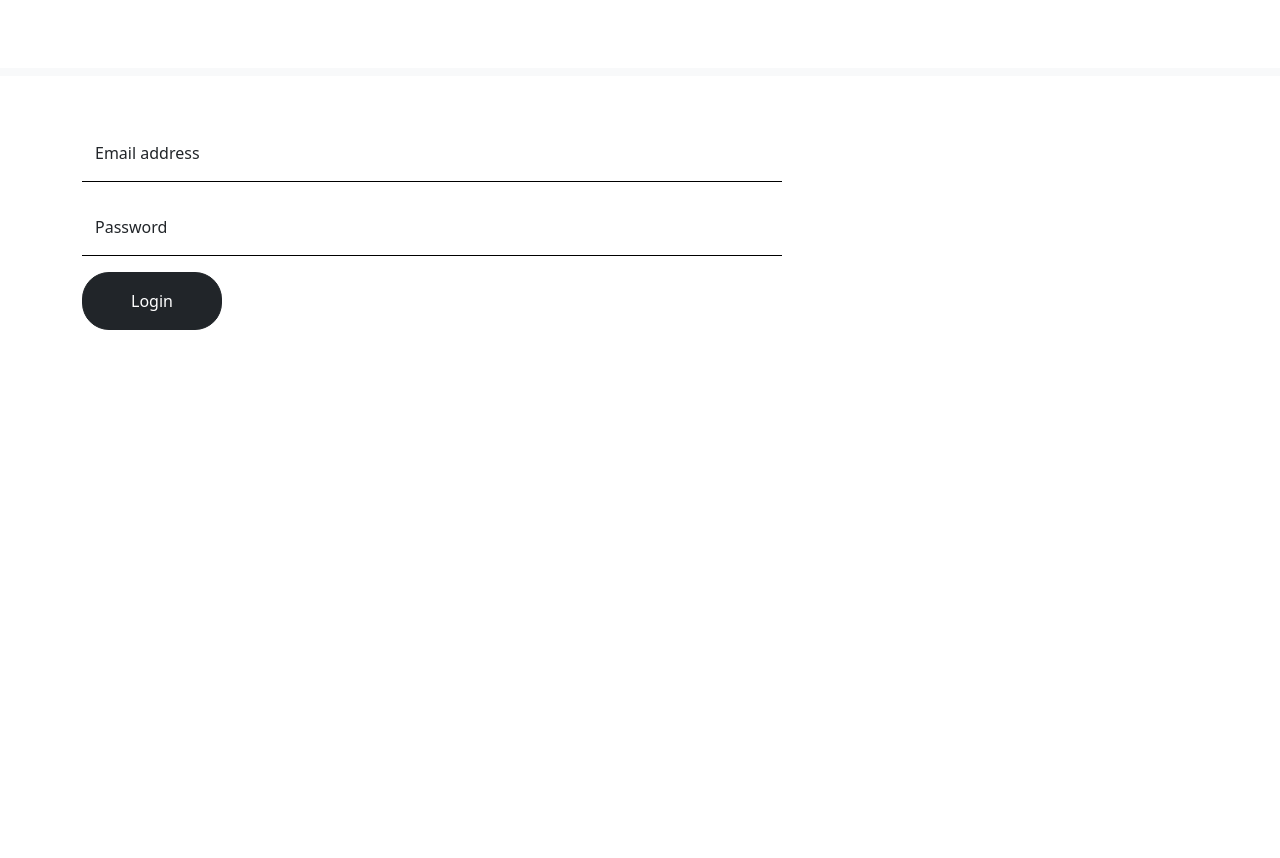
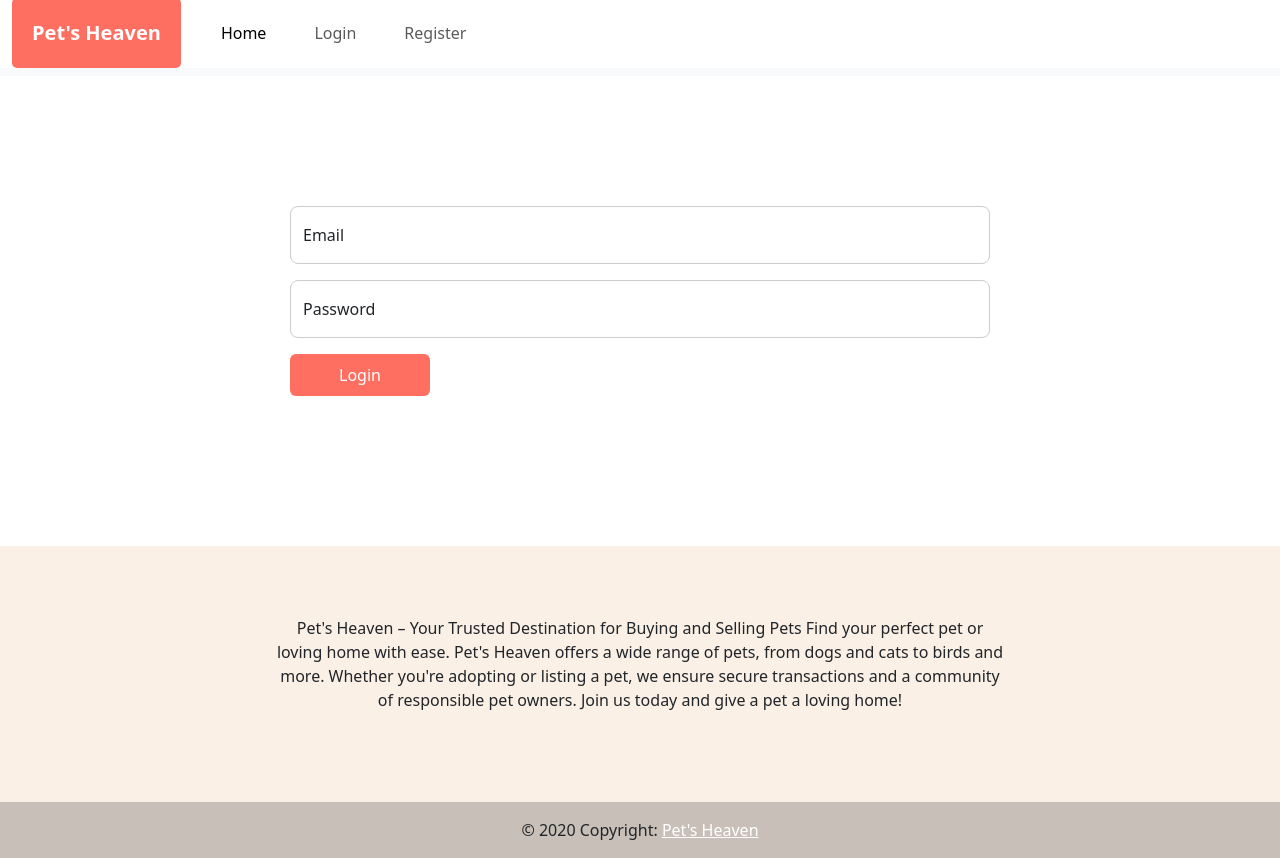
Before and after one commit to AmeeraUsman16/Online-Pets-Buying-and-Selling-Store, a PHP site: page / in a window 1280 px wide. Before the commit the page ends 330 px from the top, so only its background shows below. Run offline with PHP 8.4, Linux system fonts and the light colour scheme.

Commit message:
added footer.php,update index.php(login page) also update index page's navbar

```diff
--- /dev/null
+++ b/footer.php
@@ -0,0 +1,53 @@
+  <!-- Remove the container if you want to extend the Footer to full width. -->
+
+  <!-- Footer -->
+  <footer class="text-center " style="background-color:#FAF0E6">
+    <!-- Grid container -->
+    <div class="container" >
+   <!-- Section: Text -->
+      <section class="mb-5" >
+        <div class="row d-flex justify-content-center" >
+          <div class="col-lg-8">
+            <p style="margin-top:70px;margin-bottom:-30px">
+              Pet's Heaven – Your Trusted Destination for Buying and Selling Pets
+              Find your perfect pet or loving home with ease. Pet's Heaven offers a wide range of pets, from dogs and
+              cats to birds and more. Whether you're adopting or listing a pet, we ensure secure transactions and a
+              community of responsible pet owners. Join us today and give a pet a loving home!
+            </p>
+          </div>
+        </div>
+      </section>
+
+
+      <!-- Section: Social -->
+      <section class="text-center mb-5">
+        <a href="" class="text-white me-4">
+          <i class="fab fa-facebook-f"></i>
+        </a>
+        <a href="" class="text-white me-4">
+          <i class="fab fa-twitter"></i>
+        </a>
+        <a href="" class="text-white me-4">
+          <i class="fab fa-google"></i>
+        </a>
+        <a href="" class="text-white me-4">
+          <i class="fab fa-instagram"></i>
+        </a>
+        <a href="" class="text-white me-4">
+          <i class="fab fa-linkedin"></i>
+        </a>
+        <a href="" class="text-white me-4">
+          <i class="fab fa-github"></i>
+        </a>
+      </section>
+      <!-- Section: Social -->
+    </div>
+    <!-- Grid container -->
+
+    <!-- Copyright -->
+    <div class="text-center p-3" style="background-color: rgba(0, 0, 0, 0.2)">
+      © 2020 Copyright:
+      <a class="text-white" href="#">Pet's Heaven</a>
+    </div>
+    <!-- Copyright -->
+  </foote
--- a/index.php
+++ b/index.php
@@ -38,28 +38,46 @@ if(isset($_POST['login-btn'])){
     <title>LOGIN</title>
     <link href="https://cdn.jsdelivr.net/npm/bootstrap@5.3.3/dist/css/bootstrap.min.css" rel="stylesheet"
         integrity="sha384-QWTKZyjpPEjISv5WaRU9OFeRpok6YctnYmDr5pNlyT2bRjXh0JMhjY6hW+ALEwIH" crossorigin="anonymous">
+
+
+        <style>
+.div-form{
+    display:flex;
+    justify-content: center;
+    align-items:center;
+
+}
+
+
+        </style>
 </head>
 
 <body>
     <?php  require_once 'nav.php' //Include Navigation bar?>
-    <div class="container mt-5">
-        <form action="" method="post">
+    <div class="container mt-20 " style="margin-bottom:150px;margin-top:130px;">
+        <div class="container mt-5 div-form">
+            <!-- Add enctype="multipart/form-data" to enable file uploads -->
+            <form action="" method="post" enctype="multipart/form-data" >
                 <div class="form-floating mb-3">
-                <input type="email" name="email" class="form-control " id="floatingInput" placeholder="name@example.com" style="border: none; border-bottom: 1px solid #000; border-radius:0;width:700px;"
-                    required >
-                <label for="floatingInput">Email address</label>
+                    <input type="email" name="email" class="form-control " id="floatingInput" placeholder="name@example.com" required
+                        style="border: none; border: 1px solid #cdcdcd; border-radius:8px;width:700px;">
+                    <label for="floatingInputType">Email </label>
                 </div>
                 <div class="form-floating mb-3">
-                <input type="password" name="password" class="form-control" id="floatingPassword" placeholder="Password" style="border: none; border-bottom: 1px solid #000; border-radius:0;width:700px;"
-                    required>
+                    <input type="password" name="password" class="form-control" id="floatingPassword" placeholder="Password" required
+                        style="border: none; border: 1px solid #cdcdcd; border-radius:8px;width:700px;" >
                     <label for="floatingPassword">Password</label>
                 </div>
+
                 <div class="mb-0">
-                <button type="submit" name="login-btn" class="btn btn-dark p-3 px-5" style="border-radius: 27px;">Login</button>
+                    <button type="submit" name="login-btn" style="background: #FF6F61" class="btn text-white py-2 px-5"
+                        style="border-radius: 8px;">Login</button>
                 </div>
             </form>
         </div>
+    </div>
 
+    <?php require_once 'footer.php'; //Include Footer ?>
     <script src="https://cdn.jsdelivr.net/npm/bootstrap@5.3.3/dist/js/bootstrap.bundle.min.js"
         integrity="sha384-YvpcrYf0tY3lHB60NNkmXc5s9fDVZLESaAA55NDzOxhy9GkcIdslK1eN7N6jIeHz" crossorigin="anonymous">
     </script>
--- a/nav.php
+++ b/nav.php
@@ -1,37 +1,31 @@
+<?php
+$current_page = basename($_SERVER['PHP_SELF']);
+?>
+
 <nav class="navbar navbar-expand-lg bg-body-tertiary" style="margin-top:-10px">
-    <div class="container-fluid" style="background-color:white;">
-        <!-- Header (brand name) with sky blue background -->
-        <a class="navbar-brand" href="index.php" style="background-color: white; color: white; font-weight: bold; padding:20px; border-radius: 5px;">
+    <div class="container-fluid" style="background-color: white;">
+        <a class="navbar-brand" href="index.php"
+            style="background-color: #FF6F61; color: white; font-weight: bold; padding:20px; border-radius: 5px;">
             Pet's Heaven
         </a>
-
         <button class="navbar-toggler" type="button" data-bs-toggle="collapse" data-bs-target="#navbarSupportedContent"
             aria-controls="navbarSupportedContent" aria-expanded="false" aria-label="Toggle navigation">
             <span class="navbar-toggler-icon"></span>
         </button>
+        <div class="collapse navbar-collapse " id="navbarSupportedContent">
+            <ul class="navbar-nav ">
+                <li class="nav-item">
+                    <a class="nav-link fs-accent btn px-4 py-2 <?= ($current_page == 'index.php') ? 'underline active' : '' ?>"
+                        href="index.php">Home</a>
+                </li>
+             <li class="nav-item">
+                    <a class="nav-link fs-accent btn px-4 py-2"  href="index.php" >Login</a>
+                </li>
+                <li class="nav-item">
+                    <a class="nav-link fs-accent btn px-4 py-2" href="register.php" >Register</a>
+                </li>
 
-        <div class="collapse navbar-collapse justify-content-center" id="navbarSupportedContent">
-            <ul class="navbar-nav mb-2 mb-lg-0">
-                <li class="nav-item mx-3">
-                    <a class="nav-link btn btn-outline-light rounded-pill px-4 py-2"
-                       aria-current="page" href="index.php" style="color: white;">Login</a>
-                </li>
-                <li class="nav-item mx-3">
-                    <a class="nav-link btn btn-outline-light rounded-pill px-4 py-2"
-                       href="register.php" style="color: white;">Register</a>
-                </li>
             </ul>
         </div>
     </div>
 </nav>
-
-<style>
-    .navbar-nav .nav-link {
-        color: white !important;
-        transition: color 0.3s ease; /* Smooth transition for color change */
-    }
-
-    .navbar-nav .nav-link:hover {
-        color: black !important;
-    }
-</style>
--- a/seller/index.php
+++ b/seller/index.php
@@ -1,4 +1,4 @@
-<a?php
+<?php
 session_start();
 $id = $_SESSION['userid'];
 
```
Lines whose indentation alone changed are shown as unchanged.
